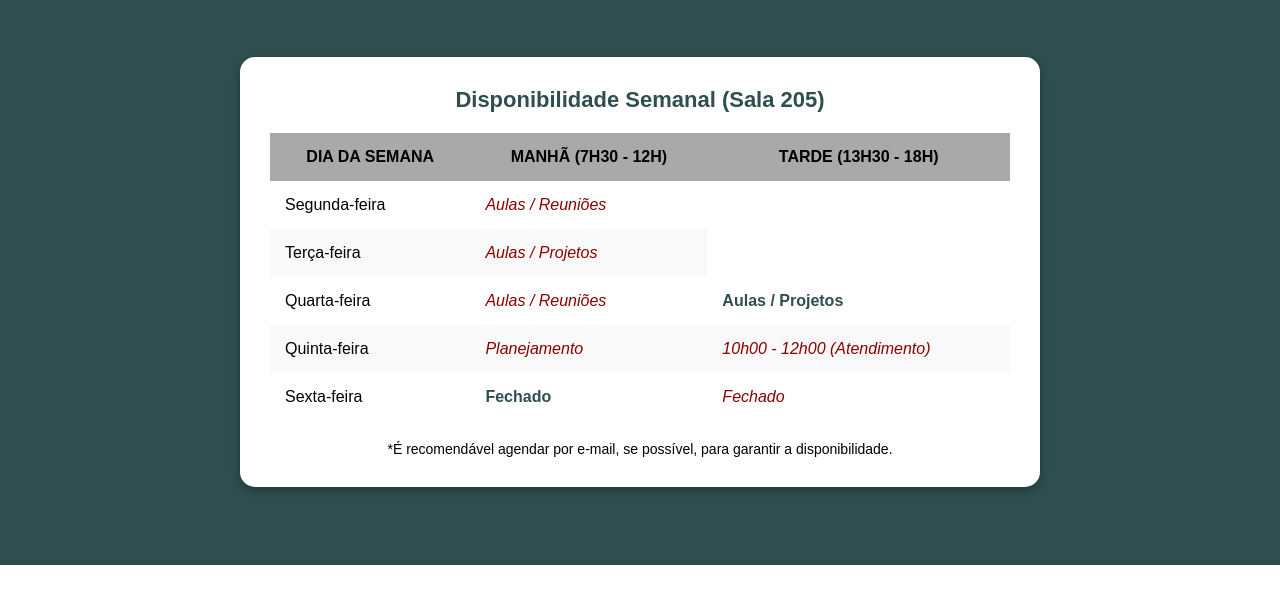
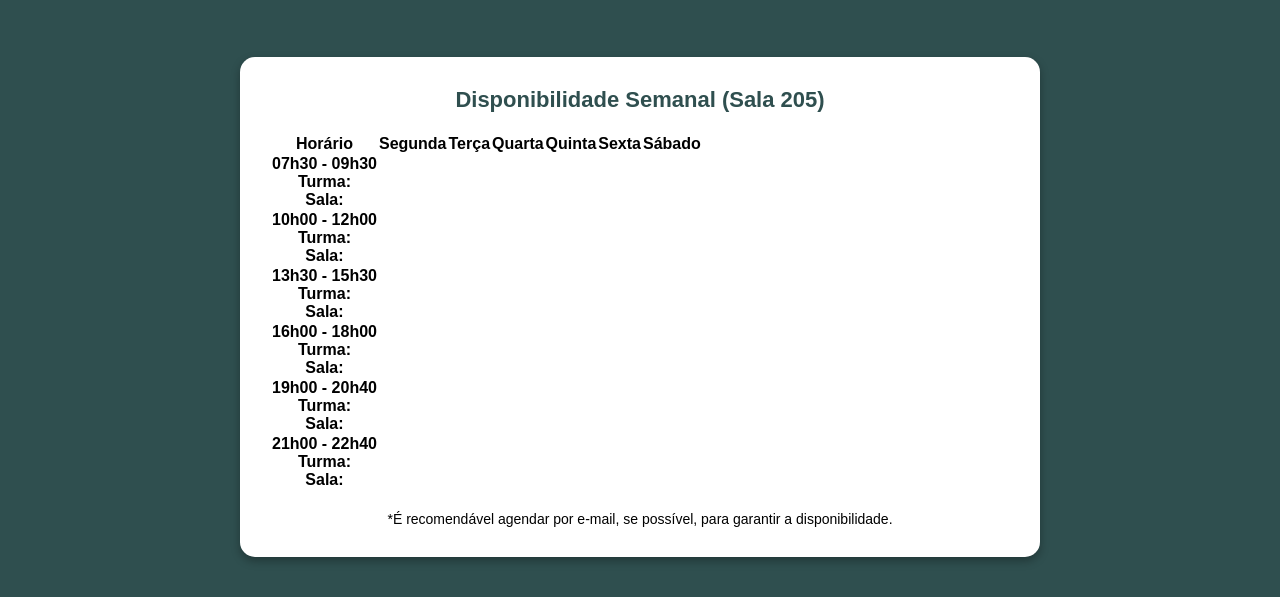
Before and after one commit to eloysepaes/site-proficional-professor, a plain HTML site: page ademar/atendimento.html in a window 1280 px wide. Shown: the part 200-800 px from the top of the page. Drawn offline with Linux system fonts and the light colour scheme.

Commit message:
Add files via upload

```diff
--- a/ademar/atendimento.html
+++ b/ademar/atendimento.html
@@ -219,41 +219,104 @@
         <div class="atendimento-header-section">
             <h1 class="atendimento-header">Horários de Atendimento e Tira-dúvidas</h1>
         </div>
-
         <div class="schedule-box">
             <h2 class="schedule-title">Disponibilidade Semanal (Sala 205)</h2>
-
-            <table class="schedule-table">
+            <table id="quadro-horarios">
                 <thead>
                 <tr>
-                        <th>Dia da Semana</th>
-                        <th>Manhã (7h30 - 12h)</th>
-                        <th>Tarde (13h30 - 18h)</th>
+                    <th>Horário</th>
+                    <th>Segunda</th>
+                    <th>Terça</th>
+                    <th>Quarta</th>
+                    <th>Quinta</th>
+                    <th>Sexta</th>
+                    <th>Sábado</th>
                 </tr>
                 </thead>
                 <tbody>
-                    <tr>
-                        <td>Segunda-feira</td>
-                        <td class="unavailable">Aulas / Reuniões</td>
+                    <!-- Cada linha representa um intervalo fixo -->
+                        <tr data-intervalo="07:30-09:30">
+                            <th class="hora">
+                            07h30 - 09h30<br>
+                            <span class="rotulo">Turma:</span><br>
+                            <span class="rotulo">Sala:</span>
+                            </th>
+                            <td data-dia="Segunda-feira"></td>
+                            <td data-dia="Terça-feira"></td>
+                            <td data-dia="Quarta-feira"></td>
+                            <td data-dia="Quinta-feira"></td>
+                            <td data-dia="Sexta-feira"></td>
+                            <td data-dia="Sábado"></td>
                         </tr>
-                    <tr>
-                        <td>Terça-feira</td>
-                        <td class="unavailable">Aulas / Projetos</td>
+
+                        <tr data-intervalo="10:00-12:00">
+                            <th class="hora">
+                            10h00 - 12h00<br>
+                            <span class="rotulo">Turma:</span><br>
+                            <span class="rotulo">Sala:</span>
+                            </th>
+                            <td data-dia="Segunda-feira"></td>
+                            <td data-dia="Terça-feira"></td>
+                            <td data-dia="Quarta-feira"></td>
+                            <td data-dia="Quinta-feira"></td>
+                            <td data-dia="Sexta-feira"></td>
+                            <td data-dia="Sábado"></td>
                         </tr>
-                    <tr>
-                        <td>Quarta-feira</td>
-                        <td class="unavailable">Aulas / Reuniões</td>
-                        <td class="available">Aulas / Projetos</td>
+
+                        <tr data-intervalo="13:30-15:30">
+                            <th class="hora">
+                            13h30 - 15h30<br>
+                            <span class="rotulo">Turma:</span><br>
+                            <span class="rotulo">Sala:</span>
+                            </th>
+                            <td data-dia="Segunda-feira"></td>
+                            <td data-dia="Terça-feira"></td>
+                            <td data-dia="Quarta-feira"></td>
+                            <td data-dia="Quinta-feira"></td>
+                            <td data-dia="Sexta-feira"></td>
+                            <td data-dia="Sábado"></td>
                         </tr>
-                    <tr>
-                        <td>Quinta-feira</td>
-                        <td class="unavailable">Planejamento</td>
-                        <td class="unavailable">10h00 - 12h00 (Atendimento)</td>
+
+                        <tr data-intervalo="16:00-18:00">
+                            <th class="hora">
+                            16h00 - 18h00<br>
+                            <span class="rotulo">Turma:</span><br>
+                            <span class="rotulo">Sala:</span>
+                            </th>
+                            <td data-dia="Segunda-feira"></td>
+                            <td data-dia="Terça-feira"></td>
+                            <td data-dia="Quarta-feira"></td>
+                            <td data-dia="Quinta-feira"></td>
+                            <td data-dia="Sexta-feira"></td>
+                            <td data-dia="Sábado"></td>
                         </tr>
-                    <tr>
-                        <td>Sexta-feira</td>
-                        <td class="available">Fechado</td>
-                        <td class="unavailable">Fechado</td>
+
+                        <tr data-intervalo="19:00-20:40">
+                            <th class="hora">
+                            19h00 - 20h40<br>
+                            <span class="rotulo">Turma:</span><br>
+                            <span class="rotulo">Sala:</span>
+                            </th>
+                            <td data-dia="Segunda-feira"></td>
+                            <td data-dia="Terça-feira"></td>
+                            <td data-dia="Quarta-feira"></td>
+                            <td data-dia="Quinta-feira"></td>
+                            <td data-dia="Sexta-feira"></td>
+                            <td data-dia="Sábado"></td>
+                        </tr>
+
+                        <tr data-intervalo="21:00-22:40">
+                            <th class="hora">
+                            21h00 - 22h40<br>
+                            <span class="rotulo">Turma:</span><br>
+                            <span class="rotulo">Sala:</span>
+                            </th>
+                            <td data-dia="Segunda-feira"></td>
+                            <td data-dia="Terça-feira"></td>
+                            <td data-dia="Quarta-feira"></td>
+                            <td data-dia="Quinta-feira"></td>
+                            <td data-dia="Sexta-feira"></td>
+                            <td data-dia="Sábado"></td>
                         </tr>
                 </tbody>
             </table>
@@ -263,6 +326,6 @@
             </p>
         </div>
     </main>
-
+<script src="../scripts/horario_prof.js"></script>
 </body>
 </html>
```
Lines whose indentation alone changed are shown as unchanged.
